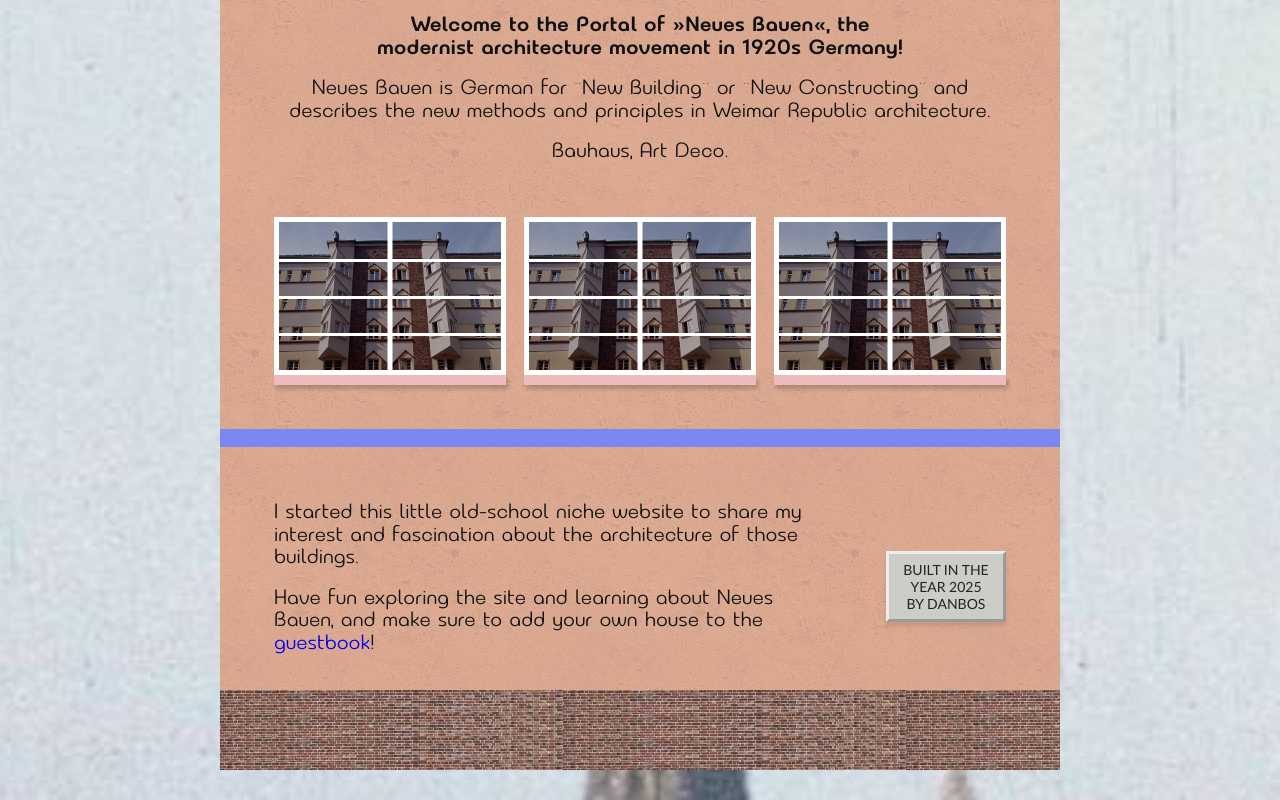
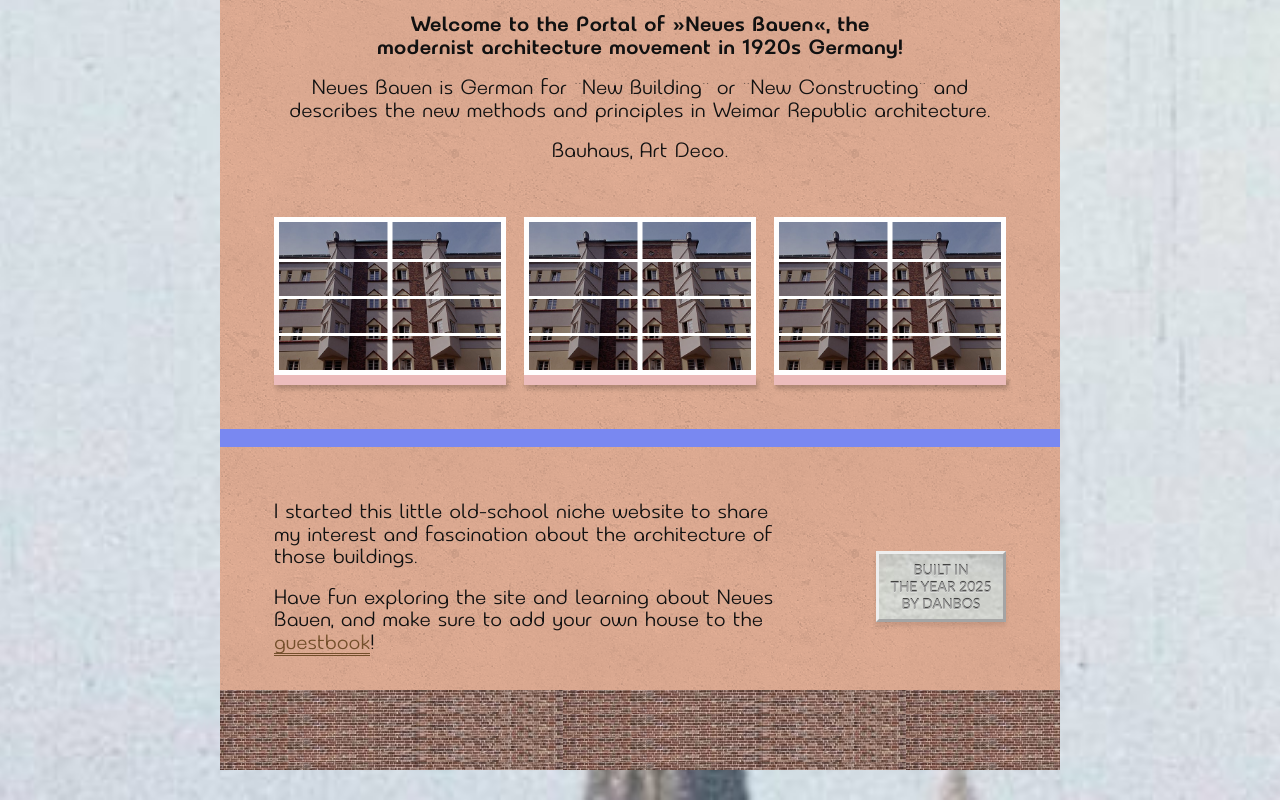
Before and after one commit to DanBoSlice/neues-bauen, a React (Create React App) app: page / in a window 1280 px wide. Shown: the part 316-1116 px from the top of the page. Built offline with nearby package versions, Linux system fonts and the light colour scheme.

Commit message:
improve builders plaque

```diff
--- a/src/BuildersPlaque.css
+++ b/src/BuildersPlaque.css
@@ -1,13 +1,20 @@
 .builders-plaque {
-  background: #cccdc8;
-  border: outset;
-  color: #222;
+  background: url('/public/builders-plaque.png') #c6c8c3;
+  border: 3px solid #eee;
+  border-right-color: #a4a4a4;
+  border-bottom-color: #a4a4a4;
+  color: #a4a4a4;
   text-align: center;
   padding: .5em;
-  width: 120px;
+  width: 130px;
   font-family: 'Lato Regular', 'Helvetica Neue', sans-serif;
   font-size: 14px;
   text-transform: uppercase;
-  text-wrap: balance;
   box-shadow: 0 4px 4px rgba(0, 0, 0, .1);
+  text-shadow: 0 1px 0 rgba(255, 255, 255, .3), 0 -1px 0 rgba(0, 0, 0, .7);
+  transition: box-shadow .2s ease-in-out;
+
+  &:hover {
+    box-shadow: 1px 3px 4px rgba(0, 0, 0, .2);
+  }
 }
--- a/src/BuildersPlaque.tsx
+++ b/src/BuildersPlaque.tsx
@@ -4,9 +4,9 @@ import './BuildersPlaque.css';
 export default function BuildersPlaque() {
   return (
     <div className="builders-plaque">
-      Built in the year
-      2025 by
-      danbos
+      Built in<br />
+      the year 2025<br />
+      by danbos
     </div>
   );
 }
--- a/src/Guestbook/GuestbookForm/GuestbookForm.tsx
+++ b/src/Guestbook/GuestbookForm/GuestbookForm.tsx
@@ -11,7 +11,7 @@ export default function GuestbookForm() {
 
   const accentColors = 2;
   const bases = 2;
-  const facades = 2;
+  const facades = 4;
 
   const randomIntFromInterval = (min: number, max: number): number => {
     return Math.floor(Math.random() * (max - min + 1) + min);
@@ -75,7 +75,7 @@ export default function GuestbookForm() {
             <h3>Base</h3>
 
             <div className="options">
-              {[...Array(facades)].map((_, i) => (
+              {[...Array(bases)].map((_, i) => (
                 <div
                   key={i}
                   className={`facade-${i} option`}
--- a/src/Guestbook/GuestbookHouse/styles/colors.css
+++ b/src/Guestbook/GuestbookHouse/styles/colors.css
@@ -1,6 +1,7 @@
 :root {
   --accent-color-0: #33b377;
   --accent-color-1: #cc9286;
+  --accent-color-2: #d3d3d3;
 }
 
 .option {
@@ -11,4 +12,8 @@
   &.accent-color-1 {
     background: var(--accent-color-1);
   }
+
+  &.accent-color-2 {
+    background: var(--accent-color-2);
+  }
 }
--- a/src/Guestbook/GuestbookHouse/styles/facades.css
+++ b/src/Guestbook/GuestbookHouse/styles/facades.css
@@ -17,3 +17,23 @@
     background: #f39292;
   }
 }
+
+.facade-2 {
+  .facade {
+    fill: #f3ee92;
+  }
+
+  &.option {
+    background: #f3ee92;
+  }
+}
+
+.facade-3 {
+  .facade {
+    fill: #8ac7ac;
+  }
+
+  &.option {
+    background: #8ac7ac;
+  }
+}
--- a/src/Guestbook/GuestbookHouse/styles/windows.css
+++ b/src/Guestbook/GuestbookHouse/styles/windows.css
@@ -29,3 +29,9 @@
     stroke: var(--accent-color-1);
   }
 }
+
+.accent-color-2 {
+  .window-frame {
+    stroke: var(--accent-color-2);
+  }
+}
--- a/src/Home/Home.css
+++ b/src/Home/Home.css
@@ -5,5 +5,5 @@
 .base {
   display: flex;
   align-items: center;
-  gap: 3em;
+  gap: 5em;
 }
--- a/src/index.css
+++ b/src/index.css
@@ -47,6 +47,17 @@ a {
   text-decoration: none;
 }
 
+p a {
+  color: #734f2b;
+  text-decoration: none;
+  border-bottom: 3px double #734f2b;
+  transition: all 0.2s ease-in-out;
+
+  &:hover {
+    border-bottom-color: #7988f1;
+  }
+}
+
 hr {
   background: #7988f1;
   height: 18px;
```
Also changed, not shown: public/builders-plaque.png (added).
